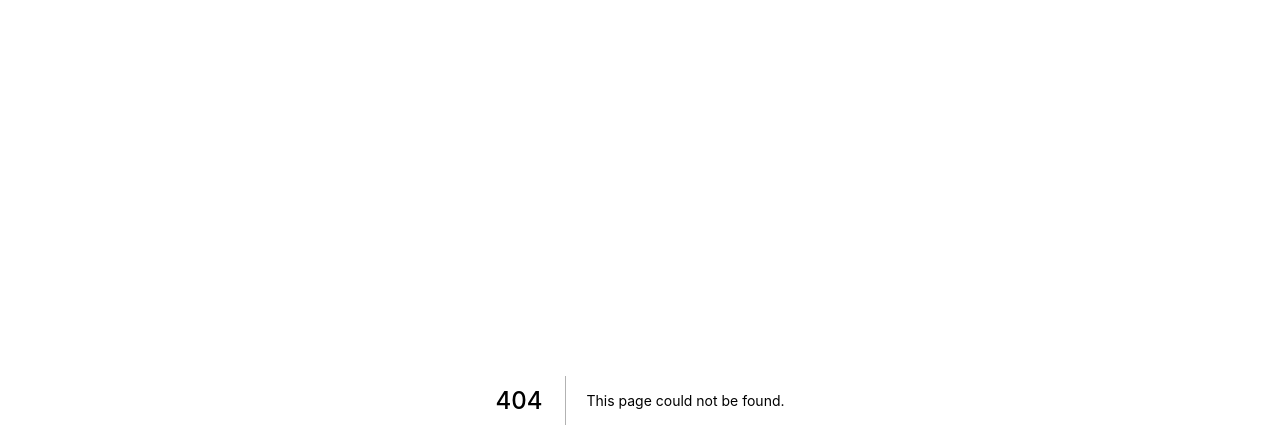
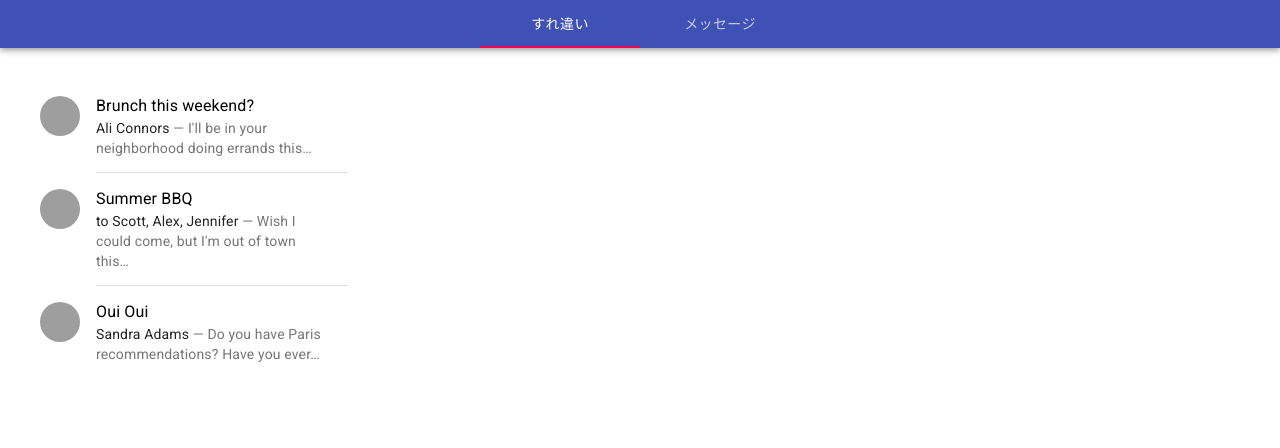
Before and after one commit to kazuki-komori/alcatraz, a Next.js app in the folder ui/: page /notifications/simpleTabs in a window 1280 px wide. Before the commit this address had no page. Shown: the top 448 px of the page. Built offline with nearby package versions, Linux system fonts and the light colour scheme; grey boxes are pictures that could not be loaded.

Commit message:
通知画面の作成

```diff
--- a/ui/pages/index.js
+++ b/ui/pages/index.js
@@ -1,6 +1,6 @@
 import Head from 'next/head'
 import Image from 'next/image'
-import styles from '../styles/Home.module.css'
+import styles from '../styles/Home.module.scss'
 import { getTestData } from '../lib/tests'
 
 import Header from './shared/header';
@@ -17,7 +17,6 @@
 }
 
 export default function Home() {
-
   return (
     <div className={styles.container}>
       <Head>
--- /dev/null
+++ b/ui/pages/notifications/alignItemsList.js
@@ -0,0 +1,95 @@
+import React from 'react';
+
+import { makeStyles } from '@material-ui/core/styles';
+import List from '@material-ui/core/List';
+import ListItem from '@material-ui/core/ListItem';
+import Divider from '@material-ui/core/Divider';
+import ListItemText from '@material-ui/core/ListItemText';
+import ListItemAvatar from '@material-ui/core/ListItemAvatar';
+import Avatar from '@material-ui/core/Avatar';
+import Typography from '@material-ui/core/Typography';
+
+const useStyles = makeStyles((theme) => ({
+  root: {
+    width: '100%',
+    maxWidth: '36ch',
+    backgroundColor: theme.palette.background.paper,
+  },
+  inline: {
+    display: 'inline',
+  },
+}));
+
+export default function AlignItemsList() {
+  const classes = useStyles();
+
+  return (
+    <List className={classes.root}>
+      <ListItem alignItems="flex-start">
+        <ListItemAvatar>
+          <Avatar alt="Remy Sharp" src="/static/images/avatar/1.jpg" />
+        </ListItemAvatar>
+        <ListItemText
+          primary="Brunch this weekend?"
+          secondary={
+            <React.Fragment>
+              <Typography
+                component="span"
+                variant="body2"
+                className={classes.inline}
+                color="textPrimary"
+              >
+                Ali Connors
+              </Typography>
+              {" — I'll be in your neighborhood doing errands this…"}
+            </React.Fragment>
+          }
+        />
+      </ListItem>
+      <Divider variant="inset" component="li" />
+      <ListItem alignItems="flex-start">
+        <ListItemAvatar>
+          <Avatar alt="Travis Howard" src="/static/images/avatar/2.jpg" />
+        </ListItemAvatar>
+        <ListItemText
+          primary="Summer BBQ"
+          secondary={
+            <React.Fragment>
+              <Typography
+                component="span"
+                variant="body2"
+                className={classes.inline}
+                color="textPrimary"
+              >
+                to Scott, Alex, Jennifer
+              </Typography>
+              {" — Wish I could come, but I'm out of town this…"}
+            </React.Fragment>
+          }
+        />
+      </ListItem>
+      <Divider variant="inset" component="li" />
+      <ListItem alignItems="flex-start">
+        <ListItemAvatar>
+          <Avatar alt="Cindy Baker" src="/static/images/avatar/3.jpg" />
+        </ListItemAvatar>
+        <ListItemText
+          primary="Oui Oui"
+          secondary={
+            <React.Fragment>
+              <Typography
+                component="span"
+                variant="body2"
+                className={classes.inline}
+                color="textPrimary"
+              >
+                Sandra Adams
+              </Typography>
+              {' — Do you have Paris recommendations? Have you ever…'}
+            </React.Fragment>
+          }
+        />
+      </ListItem>
+    </List>
+  );
+}
--- /dev/null
+++ b/ui/pages/notifications/simpleTabs.js
@@ -0,0 +1,77 @@
+import React from 'react';
+
+import PropTypes from 'prop-types';
+import { makeStyles } from '@material-ui/core/styles';
+import AppBar from '@material-ui/core/AppBar';
+import Tabs from '@material-ui/core/Tabs';
+import Tab from '@material-ui/core/Tab';
+import Typography from '@material-ui/core/Typography';
+import Box from '@material-ui/core/Box';
+
+import AlignItemsList from './alignItemsList';
+
+function TabPanel(props) {
+  const { children, value, index, ...other } = props;
+
+  return (
+    <div
+      role="tabpanel"
+      hidden={value !== index}
+      id={`simple-tabpanel-${index}`}
+      aria-labelledby={`simple-tab-${index}`}
+      {...other}
+    >
+      {value === index && (
+        <Box p={3}>
+          <Typography>{children}</Typography>
+        </Box>
+      )}
+    </div>
+  );
+}
+
+TabPanel.propTypes = {
+  children: PropTypes.node,
+  index: PropTypes.any.isRequired,
+  value: PropTypes.any.isRequired,
+};
+
+function a11yProps(index) {
+  return {
+    id: `simple-tab-${index}`,
+    'aria-controls': `simple-tabpanel-${index}`,
+  };
+}
+
+const useStyles = makeStyles((theme) => ({
+  root: {
+    flexGrow: 1,
+    backgroundColor: theme.palette.background.paper,
+  },
+}));
+
+export default function SimpleTabs() {
+  const classes = useStyles();
+  const [value, setValue] = React.useState(0);
+
+  const handleChange = (event, newValue) => {
+    setValue(newValue);
+  };
+
+  return (
+    <div className={classes.root}>
+      <AppBar position="static">
+        <Tabs value={value} onChange={handleChange} aria-label="simple tabs example" centered>
+          <Tab label="すれ違い" {...a11yProps(0)} />
+          <Tab label="メッセージ" {...a11yProps(1)} />
+        </Tabs>
+      </AppBar>
+      <TabPanel value={value} index={0}>
+        <AlignItemsList />
+      </TabPanel>
+      <TabPanel value={value} index={1}>
+        <AlignItemsList />
+      </TabPanel>
+    </div>
+  );
+}
```
Also changed, not shown: ui/pages/map/index.js (+6 -3 lines), ui/pages/notifications/index.js (+6 -2 lines), ui/styles/Home.module.scss (renamed from ui/styles/Home.module.css, +6 -9 lines), ui/styles/Map.module.css (deleted, +0 -16 lines), ui/styles/Map.module.scss (added, +14 -0 lines), 1 other file (tests, documents, lock files or other folders).
